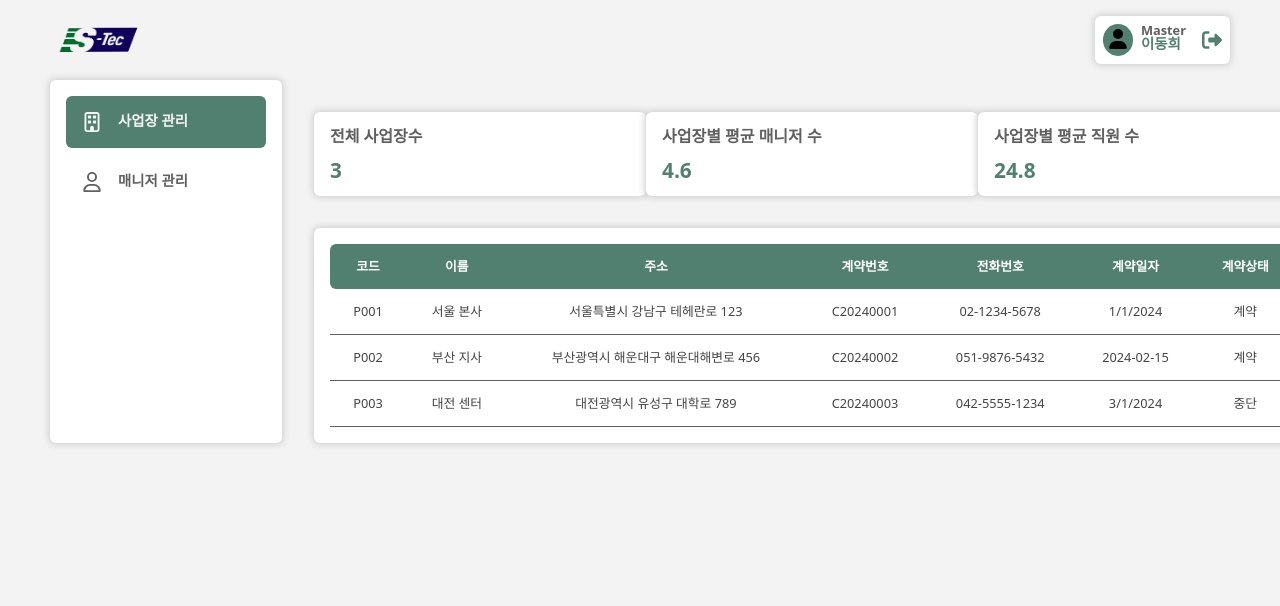
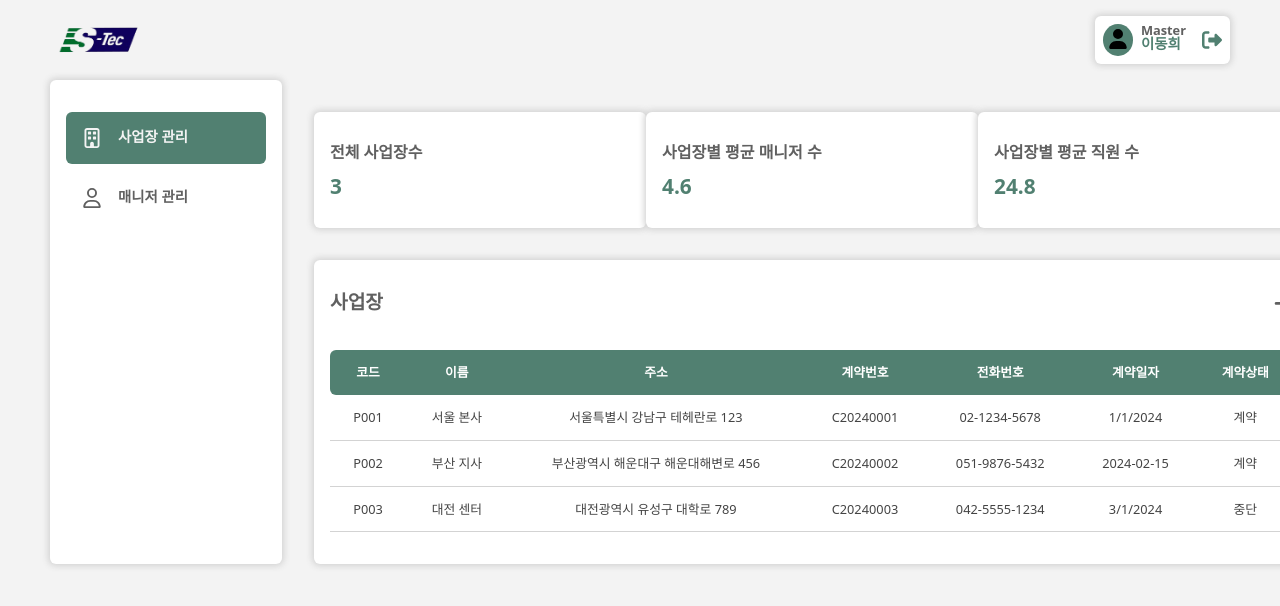
Before and after one commit to DUKE506/FMS_FrontEnd, a Next.js app in the folder fms_front-end/: page /admin/place in a window 1280 px wide. Shown: the top 606 px of the page. Built offline with nearby package versions, Linux system fonts and the light colour scheme.

Commit message:
feat : 테이블 체크 기능[객체 반환], BaseContainer[header 옵션 추가]

```diff
--- a/fms_front-end/src/app/(afterLogin)/admin/place/_components/Table/Table.module.css
+++ b/fms_front-end/src/app/(afterLogin)/admin/place/_components/Table/Table.module.css
@@ -1,22 +1,18 @@
-
-
-.table{
+.table {
     width: 100%;
     table-layout: auto;
 }
 
 
-.thead{
+.thead {
     background-color: var(--color-grn1);
     border-radius: 4px;
     overflow: hidden;
 }
 
-.thead_tr{
+.thead_tr {}
 
-}
-
-.th{
+.th {
     padding: var(--pad-default);
 
 
@@ -25,30 +21,32 @@
     color: var(--color-wh);
     white-space: nowrap;
 }
+
 /*
 헤더 둥글게
 */
 .th:first-child {
     border-radius: var(--radius-default) 0 0 var(--radius-default);
 }
-.th:last-child{
+
+.th:last-child {
     border-radius: 0 var(--radius-default) var(--radius-default) 0;
 }
 
 
 
 
-.tr{
-    border-bottom: 1px solid var(--color-gr1);
+.tr {
+    border-bottom: 1px solid var(--color-gr5);
 }
 
-.tr:hover .td{
+.tr:hover .td {
     /* background-color: #eeeeee; */
     background-color: #51807125
 }
 
 
-.td{
+.td {
     text-align: center;
     padding: var(--pad-default);
 
@@ -56,3 +54,7 @@
     color: var(--color-gr3);
     background-color: var(--color-wh);
 }
+
+.active {
+    background-color: #51807125;
+}
--- a/fms_front-end/src/app/(afterLogin)/admin/place/_components/Table/Table.tsx
+++ b/fms_front-end/src/app/(afterLogin)/admin/place/_components/Table/Table.tsx
@@ -1,7 +1,7 @@
 
 
 import styles from './Table.module.css'
-import { Children, createContext, ReactNode, useContext } from 'react';
+import { Children, createContext, ReactNode, useContext, useEffect } from 'react';
 
 //테이블 데이터 타입 정의
 type TableData = Record<string, any>
@@ -20,6 +20,8 @@ interface ColumnProps<T extends TableData> {
     accessor: keyof T;
     render?: (value: any, item: T) => ReactNode;
 }
+
+
 
 export const Table = <T extends TableData>({ data, children }: TableProps<T>) => {
     return (
@@ -63,32 +65,50 @@ export const Body = ({ children }: { children: ReactNode }) => {
     )
 }
 
-export const Row = ({ children }: { children: ReactNode }) => {
+export const Row = ({ children, onClick }: { children: ReactNode; onClick?: () => void }) => {
     return (
-        <tr className={styles.tr}>
+        <tr className={styles.tr} onClick={onClick}>
             {children}
         </tr>
     )
 }
 
-export const Cell = ({ children }: { children: ReactNode }) => {
+export const Cell = ({ children, active }: { children: ReactNode; active: boolean }) => {
+
+    console.log("셀 컴포넌트 : " + active)
     return (
-        <td className={styles.td}>
+        <td className={`${styles.td} ${active ? styles.active : ''}`}>
             {children}
         </td>
     )
 }
 
-export const Columns = <T extends TableData>({columns} : {columns : ColumnProps<T>[]}) =>{
+export const Columns = <T extends TableData>({
+    columns,
+    onRowClick,
+    checkItems,
+}: {
+    columns: ColumnProps<T>[];
+    onRowClick: (row: T) => void;
+    checkItems: T[];
+}) => {
     const data = useContext(TableContext) as T[];
 
-    return(
+    //체크 요소 contextapi로 전달받아서 내부적으로 관리
+    useEffect(() => {
+
+    }, [checkItems])
+
+
+    return (
         <>
             {data.map((item, idx) => {
-                return(
-                    <Row key={idx}>
+                const isActive = checkItems.some(checkItem => checkItem['id'] === item['id']);
+
+                return (
+                    <Row key={idx} onClick={() => onRowClick(item)}>
                         {columns.map((col, idx) => (
-                        <Cell key={idx}>
+                            <Cell key={idx} active={isActive}>
                                 {col.render
                                     ? col.render(item[col.accessor], item)
                                     : item[col.accessor]
--- a/fms_front-end/src/app/(afterLogin)/admin/place/page.tsx
+++ b/fms_front-end/src/app/(afterLogin)/admin/place/page.tsx
@@ -1,12 +1,16 @@
 "use client"
 
-import BaseContainer from "@/components/BaseContainer/Base";
+
 import { Body, Columns, Header, HeaderCell, HeaderRow, Table } from "./_components/Table/Table";
 import styles from './page.module.css'
 import { AnalysisCard } from "./_components/Card/AnalysislCard";
+import { useState } from "react";
+import { BaseContainer, BaseHeader } from "@/components/BaseContainer/Base";
+import { IconBtn } from "@/components/IconBtn/IconBtn";
 
 //사업장 테이블 인터페이스
 interface PlaceTableProps {
+    id: number;
     code: string;
     name: string;
     addr: string;
@@ -22,12 +26,13 @@ enum PlaceState {
     중단 = 2,
 }
 
-const getPlaceStateText = (state : PlaceState) : string =>{
+const getPlaceStateText = (state: PlaceState): string => {
     return PlaceState[state];
 }
 
 const mockupPlaceTable: PlaceTableProps[] = [
     {
+        id: 1,
         code: "P001",
         name: "서울 본사",
         addr: "서울특별시 강남구 테헤란로 123",
@@ -37,6 +42,7 @@ const mockupPlaceTable: PlaceTableProps[] = [
         state: PlaceState.계약
     },
     {
+        id: 2,
         code: "P002",
         name: "부산 지사",
         addr: "부산광역시 해운대구 해운대해변로 456",
@@ -46,6 +52,7 @@ const mockupPlaceTable: PlaceTableProps[] = [
         state: PlaceState.계약
     },
     {
+        id: 3,
         code: "P003",
         name: "대전 센터",
         addr: "대전광역시 유성구 대학로 789",
@@ -57,40 +64,74 @@ const mockupPlaceTable: PlaceTableProps[] = [
 ]
 
 const Place = ({ }) => {
+    //체크 된 항목
+    const [checkItems, setCheckItems] = useState<PlaceTableProps[]>([]);
+
     console.log(mockupPlaceTable[0].code)
     const colums = [
-        {header : "코드", accessor : 'code' as const},
-        {header : "이름", accessor : 'name' as const},
-        {header : "주소", accessor : 'addr' as const},
-        {header : "계약번호", accessor : 'contract_num' as const},
-        {header : "전화번호", accessor : 'tel' as const},
+        { header: "코드", accessor: 'code' as const },
+        { header: "이름", accessor: 'name' as const },
+        { header: "주소", accessor: 'addr' as const },
+        { header: "계약번호", accessor: 'contract_num' as const },
+        { header: "전화번호", accessor: 'tel' as const },
         {
             header: "계약일자",
             accessor: 'contract_at' as const,
             render: (value: Date | string) => value instanceof Date ? value.toLocaleDateString() : value
         },
         {
-            header : "계약상태",
-            accessor : 'state' as const,
+            header: "계약상태",
+            accessor: 'state' as const,
             render: (value: number) => getPlaceStateText(value as PlaceState)
         },
+    ];
 
-    ];
+
+    //row 체크 함수
+    const handleRowCheck = (row: PlaceTableProps) => {
+        console.log("체크 : " + row.name);
+
+        if (checkItems.find(item => item.id == row.id) != undefined) {
+            console.log("체크 해제")
+            setCheckItems(checkItems.filter(item => item !== row))
+            checkItems.map((item) => {
+                console.log("현재 체크 항목 : " + item.name)
+            })
+        } else {
+            console.log("체크")
+            setCheckItems(prev => {
+                return [...prev, row];
+            });
+            checkItems.map((item) => {
+                console.log("현재 체크 항목 : " + item.name)
+            })
+        }
+
+    }
 
     return (
         <div className={styles.place}>
             <div className={styles.analysis_section}>
                 <BaseContainer>
-                    <AnalysisCard title='전체 사업장수' value={mockupPlaceTable.length}/>
+                    <AnalysisCard title='전체 사업장수' value={mockupPlaceTable.length} />
                 </BaseContainer>
                 <BaseContainer>
-                    <AnalysisCard title='사업장별 평균 매니저 수' value={4.6}/>
+                    <AnalysisCard title='사업장별 평균 매니저 수' value={4.6} />
                 </BaseContainer>
                 <BaseContainer>
-                    <AnalysisCard title='사업장별 평균 직원 수' value={24.8}/>
+                    <AnalysisCard title='사업장별 평균 직원 수' value={24.8} />
                 </BaseContainer>
             </div>
-            <BaseContainer>
+            <BaseContainer
+                header={
+                    <BaseHeader title="사업장">
+                        <IconBtn
+                            title="Add"
+                            svg={<svg xmlns="http://www.w3.org/2000/svg" width={20} viewBox="0 0 448 512"><path d="M256 80c0-17.7-14.3-32-32-32s-32 14.3-32 32l0 144L48 224c-17.7 0-32 14.3-32 32s14.3 32 32 32l144 0 0 144c0 17.7 14.3 32 32 32s32-14.3 32-32l0-144 144 0c17.7 0 32-14.3 32-32s-14.3-32-32-32l-144 0 0-144z" /></svg>}
+                        />
+                    </BaseHeader>
+                }>
+
                 <Table data={mockupPlaceTable}>
                     <Header>
                         <HeaderRow>
@@ -102,7 +143,11 @@ const Place = ({ }) => {
                         </HeaderRow>
                     </Header>
                     <Body>
-                        <Columns columns={colums}/>
+                        <Columns
+                            columns={colums}
+                            onRowClick={handleRowCheck}
+                            checkItems={checkItems}
+                        />
                     </Body>
                 </Table>
             </BaseContainer>
--- a/fms_front-end/src/components/BaseContainer/Base.module.css
+++ b/fms_front-end/src/components/BaseContainer/Base.module.css
@@ -1,6 +1,6 @@
-
-
-.container{
+.container {
+    display: flex;
+    flex-direction: column;
 
     border-radius: var(--radius-default);
     padding: var(--pad-default);
@@ -8,3 +8,20 @@
     box-shadow: var(--bs-default);
     background-color: var(--color-wh);
 }
+
+.header {
+    display: flex;
+    justify-content: space-between;
+    padding: var(--pad-default) 0;
+    /* border-bottom: 1px solid var(--color-gr2); */
+}
+
+.title {
+    font-size: 1.2rem;
+    font-weight: bold;
+    color: var(--color-gr1);
+}
+
+.body {
+    padding: var(--pad-default) 0;
+}
--- a/fms_front-end/src/components/BaseContainer/Base.tsx
+++ b/fms_front-end/src/components/BaseContainer/Base.tsx
@@ -3,16 +3,36 @@ import { ReactNode } from 'react'
 import styles from './Base.module.css'
 
 interface BaseContainerProps {
-    children : ReactNode
+    children: ReactNode;
+    header?: ReactNode;
 }
 
-const BaseContainer = ({children} : BaseContainerProps) => {
+interface HeaderProps {
+    title?: string;
+    children?: ReactNode;
+}
 
-    return(
+export const BaseContainer = ({ children, header }: BaseContainerProps) => {
+
+    return (
         <div className={styles.container}>
-            {children}
+            {header}
+            <div className={styles.body}>
+                {children}
+            </div>
         </div>
     )
 }
 
-export default BaseContainer;
+export const BaseHeader = ({ title, children }: HeaderProps) => {
+    return (
+        <div className={styles.header}>
+            <h2 className={styles.title}>
+                {title}
+            </h2>
+            <div className={styles.opt_section}>
+                {children}
+            </div>
+        </div>
+    )
+}
--- /dev/null
+++ b/fms_front-end/src/components/IconBtn/IconBtn.module.css
@@ -0,0 +1,38 @@
+.btn {
+    position: relative;
+    outline: none;
+    background-color: inherit;
+    z-index: 2;
+}
+
+.icon {
+    position: relative;
+    fill: var(--color-gr1);
+}
+
+.explain {
+    opacity: 0;
+    /* display: none; */
+    position: absolute;
+    top: -30px;
+    left: 10px;
+    transform: translate(-50%, -50%);
+
+    border: 1px solid var(--color-gr1);
+    border-radius: var(--radius-default);
+    padding: var(--pad-default);
+
+    background-color: var(--color-gr5);
+    transition: all .3s;
+}
+
+.btn:hover {
+    cursor: pointer;
+}
+
+
+.btn:hover .explain {
+    opacity: 1;
+
+
+}
--- /dev/null
+++ b/fms_front-end/src/components/IconBtn/IconBtn.tsx
@@ -0,0 +1,19 @@
+import styles from './IconBtn.module.css'
+import { ButtonHTMLAttributes, ReactNode, SVGProps } from "react";
+
+
+interface IconBtnProps extends ButtonHTMLAttributes<HTMLButtonElement> {
+    title?: string;
+    svg?: ReactNode;
+}
+
+export const IconBtn = ({ title, svg, ...props }: IconBtnProps) => {
+    return (
+        <button {...props} className={styles.btn}>
+            <span className={styles.icon}>{svg}</span>
+            <div className={styles.explain}>
+                {title}
+            </div>
+        </button>
+    )
+}
```
Also changed, not shown: fms_front-end/src/app/(afterLogin)/_components/Drawer/Drawer.tsx (+43 -43 lines), fms_front-end/src/styles/global.css (+35 -28 lines). Lines whose indentation alone changed are shown as unchanged.
